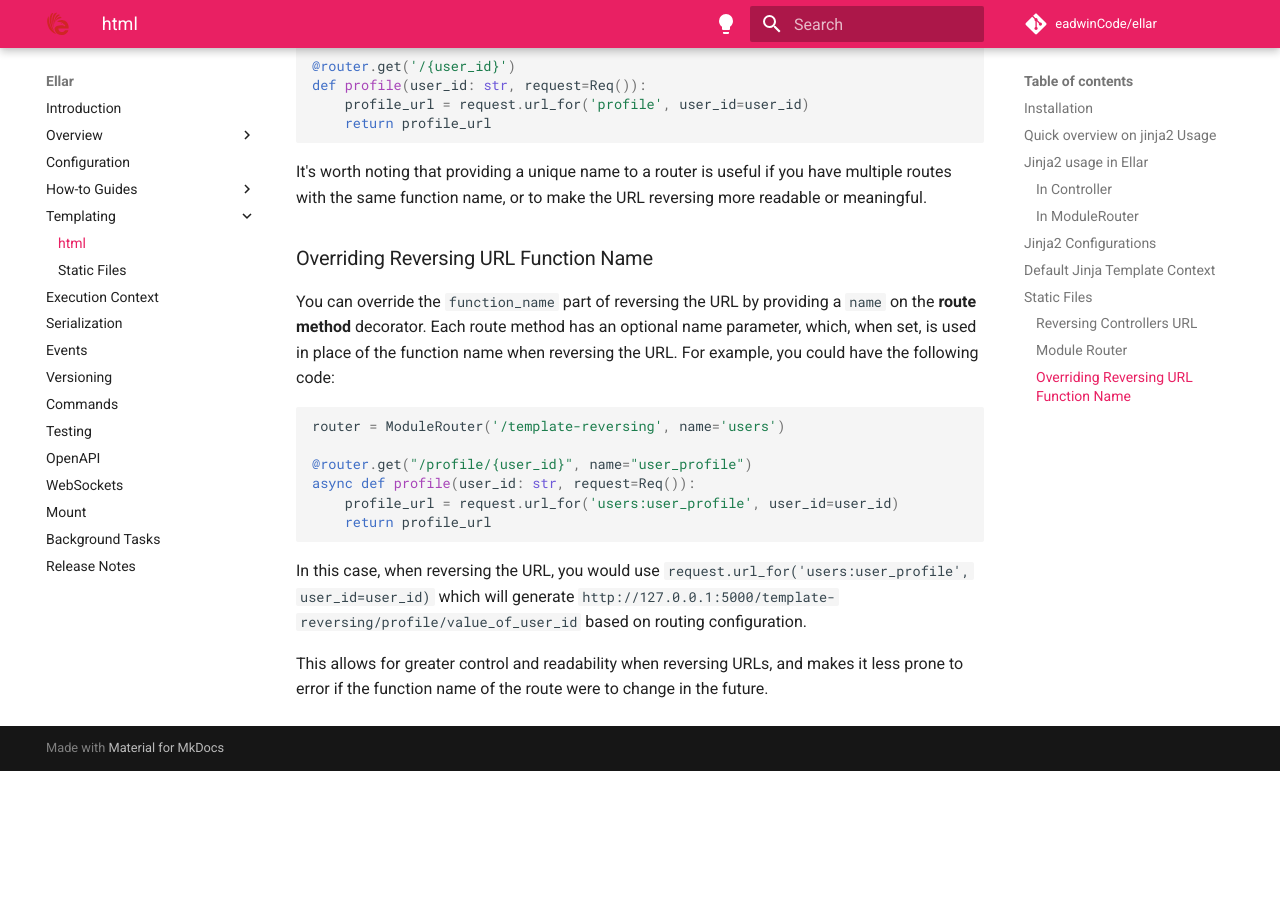
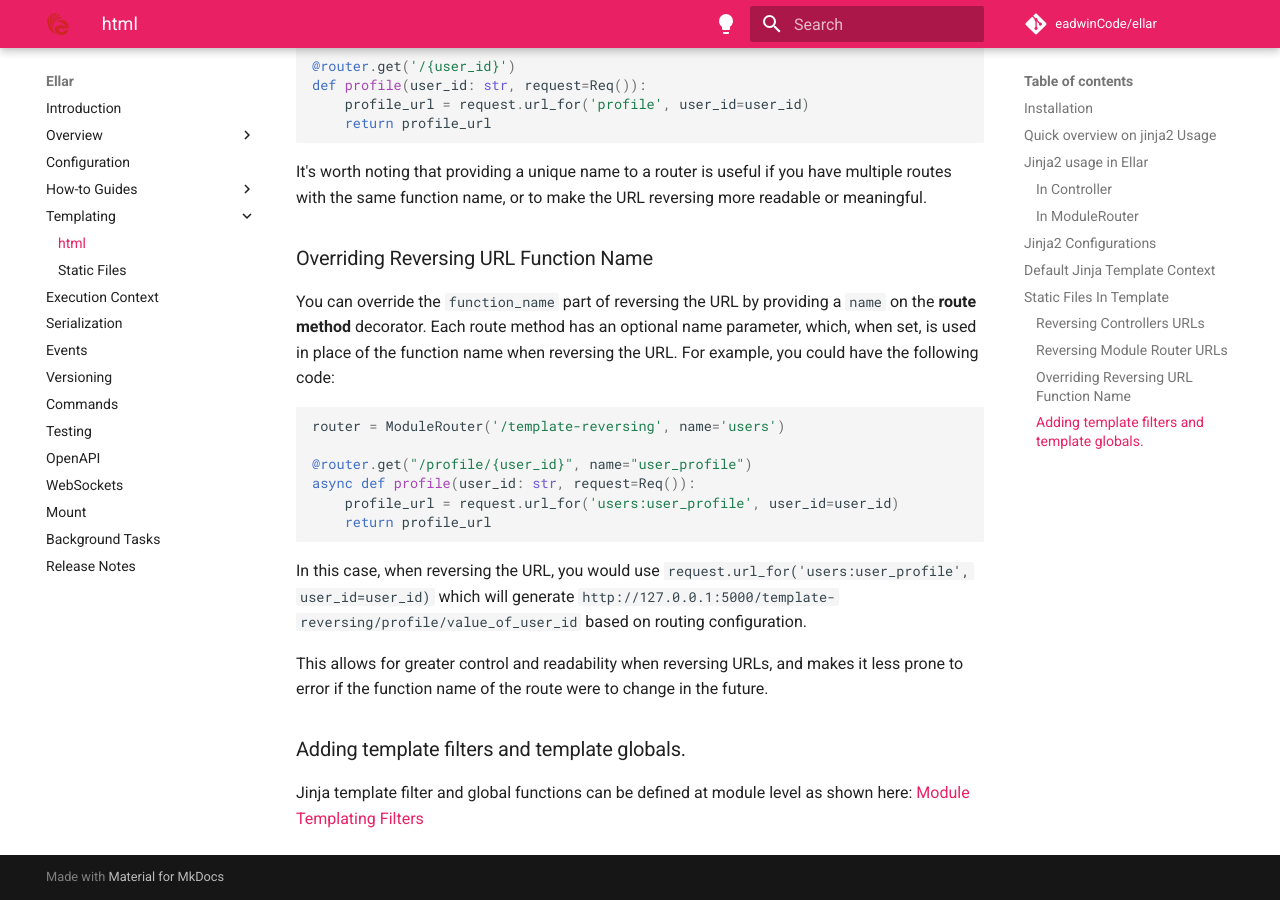
Before and after one commit to python-ellar/ellar, an MkDocs documentation site: the page built from docs/templating/templating.md, in a window 1280 px wide and 900 px high, scrolled down 7643 px. Built offline with MkDocs 1.6.1 and Material for MkDocs 9.7.7, drawn with Linux system fonts in a browser that asks for light colours; comment, search, counter and statistics services are not loaded; before the commit the page ends 8414 px from its top, so only the background shows below that; some of the changed text lies outside the part shown.

Commit message:
Added docs for static files

```diff
--- a/docs/templating/templating.md
+++ b/docs/templating/templating.md
@@ -5,11 +5,11 @@
 while the Model and Controller layers handle the data and logic of the application.
 
 
-## Installation
+## **Installation**
 [`Jinja2`](https://jinja.palletsprojects.com/en/3.0.x/) package is installed alongside with Ellar.
 
 
-## Quick overview on jinja2 Usage
+## **Quick overview on jinja2 Usage**
 A Jinja2 template is a plain text file that contains dynamic content, represented using Jinja2 syntax.
 Here's an example template that displays a list of items:
 
@@ -71,7 +71,7 @@
 This example also shows manual setup of using `jinja2` in Ellar.
 
 
-## Jinja2 usage in Ellar
+## **Jinja2 usage in Ellar**
 
 In Ellar, we use the `@render` decorator to convert the responses returned by the view to a Templated Response by creating an `HTMLResponseModel` with a status code of 200 to handle the response.
 Also, each registered `Module` is a `TemplateLoader` for loading templates available at `templates_folder`. And, a `Module` TemplateLoader object is created when the `template_folder` folder exists.
@@ -175,10 +175,10 @@
     - [`Starlette Recommendation`](https://www.starlette.io/templates/#asynchronous-template-rendering)
 
 
-## Jinja2 Configurations
+## **Jinja2 Configurations**
 If there are specific configurations you want to apply to your Jinja2 Environment, you can look at [JINJA_TEMPLATE_OPTIONS](https://eadwincode.github.io/ellar/configurations/#jinja_templates_options) configuration.
 
-## Default Jinja Template Context
+## **Default Jinja Template Context**
 
 Every jinja template in ellar receives two context, `url_for`, `config`, `request` object and other specific context defined to render a template.
 
@@ -187,7 +187,7 @@
 - `request` is current request object.
 
 
-## Static Files
+## **Static Files In Template**
 
 As stated above, you can resolve file paths to static files using `url_for`.
 
@@ -205,7 +205,7 @@
 This `url_for('static', path='img/Icon.svg')` will search for `img/Icon.svg` in all registered static folders.
 
 
-### Reversing Controllers URL
+### Reversing Controllers URLs
 It is common to need to generate URLs for specific routes, particularly when returning a redirect response.
 This can be achieved by using the `request.url_for` method in the request object, or in the case of templating, by using the `url_for()` function.
 
@@ -285,7 +285,7 @@
     If the `url_for` function is called with a path that does not exist or with insufficient parameters to resolve an existing URL,
     it will raise a `starlette.routing.NoMatchFound` exception.
 
-### Module Router
+### Reversing Module Router URLs
 
 Just like in controller, we can also reverse URLs that belongs to `ModuleRouter`.
 
@@ -356,3 +356,7 @@
 which will generate `http://127.0.0.1:5000/template-reversing/profile/value_of_user_id` based on routing configuration.
 
 This allows for greater control and readability when reversing URLs, and makes it less prone to error if the function name of the route were to change in the future.
+
+
+### Adding template filters and template globals.
+Jinja template filter and global functions can be defined at module level as shown here: [Module Templating Filters](../overview/modules/#module-templating-filters)
```
Also changed, not shown: docs/basics/execution-context.md (+4 -4 lines), docs/overview/module-router.md (+5 -5 lines), docs/templating/staticfiles.md (+86 -0 lines).
